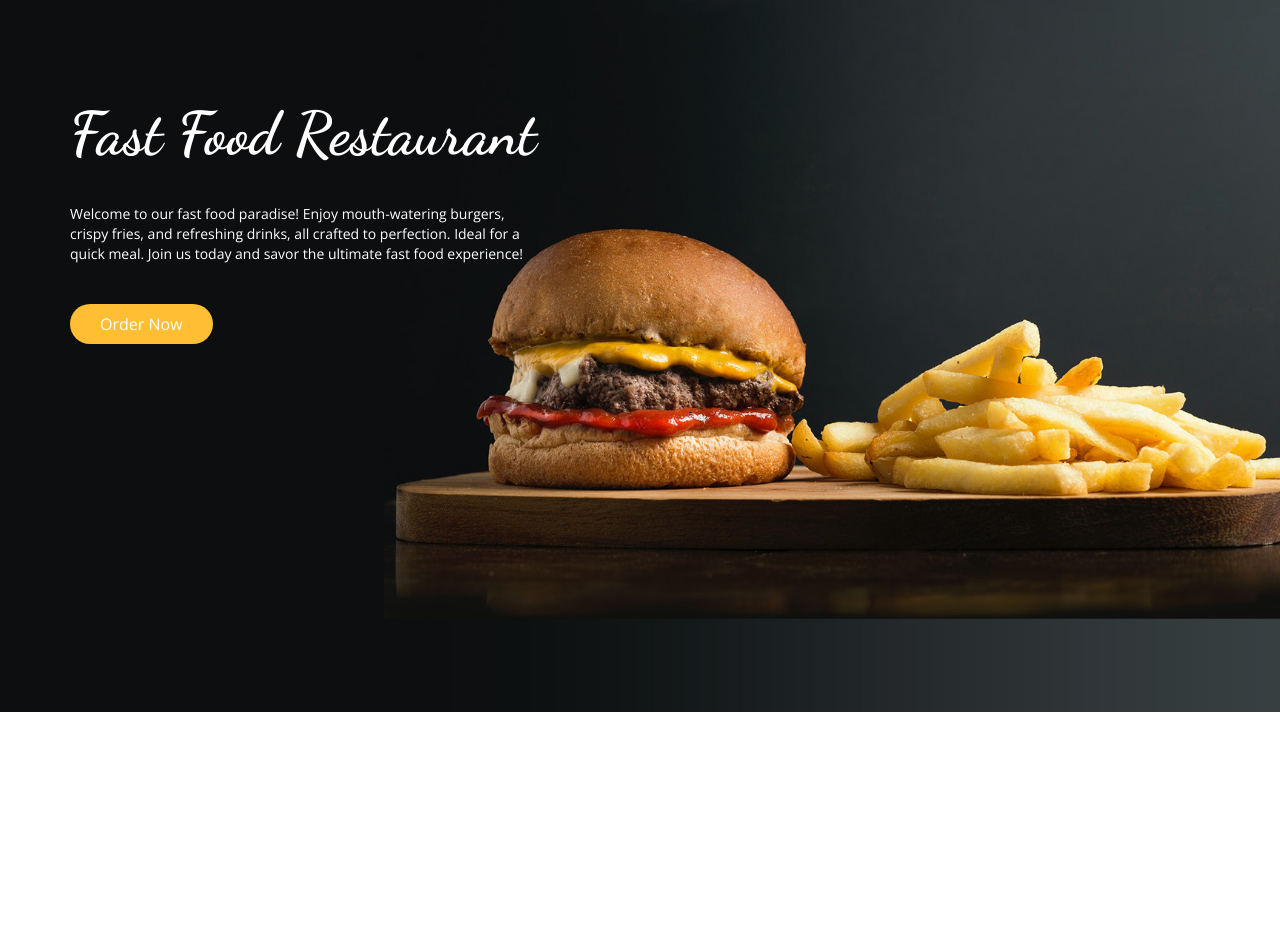
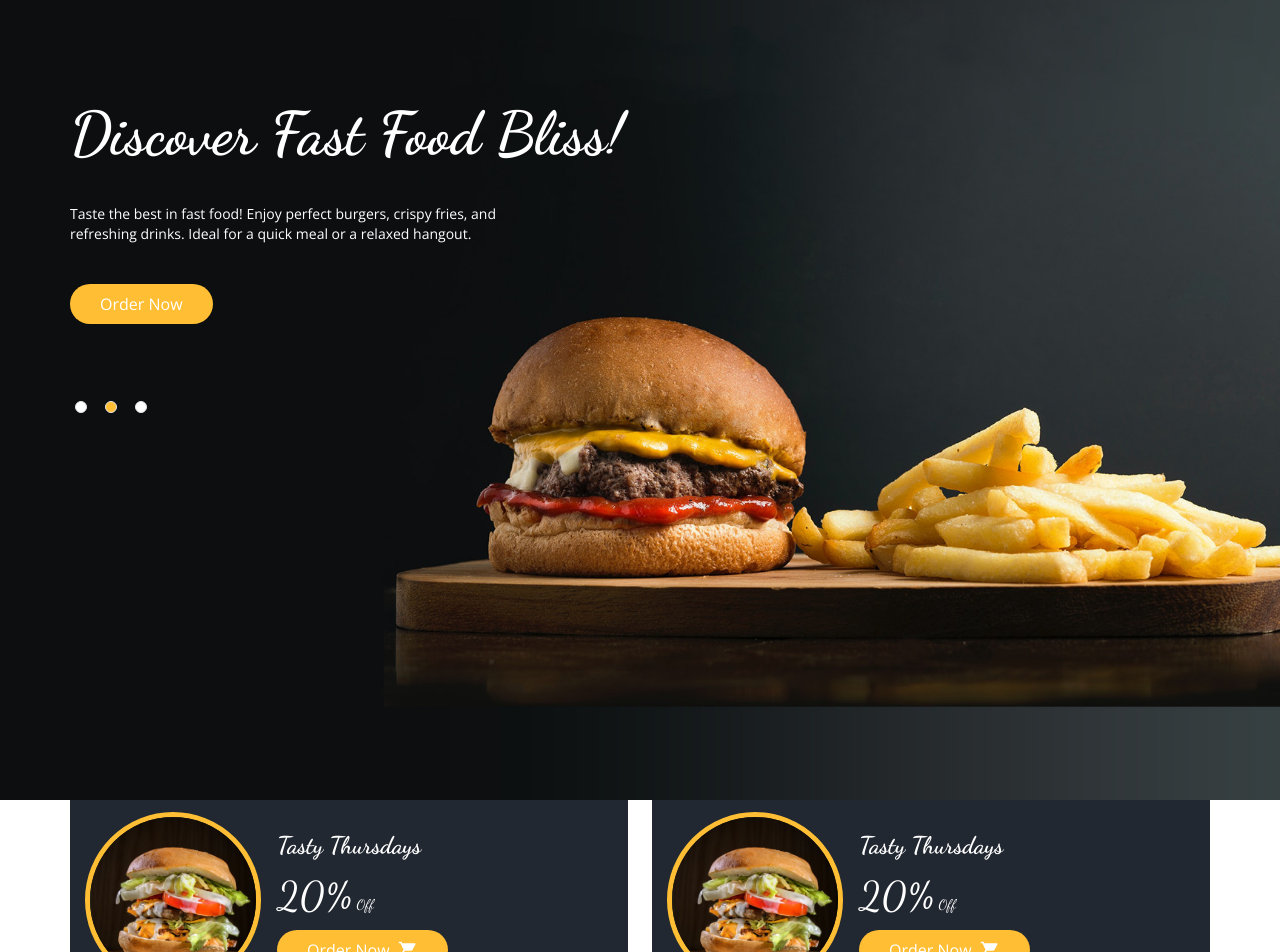
Before and after one commit to ycihan0/Food-Ordering, a Next.js app: page /home in a window 1280 px wide. Shown: the top 952 px of the page. Before the commit the page ends 800 px from the top, so only its background shows below. Built offline with nearby package versions, Linux system fonts and the light colour scheme.

Commit message:
add campaigns component

```diff
--- /dev/null
+++ b/components/ui/Campaigns.jsx
@@ -0,0 +1,40 @@
+import Image from "next/image"
+import Title from "./Title"
+import { MdShoppingCart } from "react-icons/md";
+
+const CampaignItem=()=>{
+    return(
+        <div className="bg-secondary flex-1 rounded-md py-5 px-[15px] flex items-center gap-x-4">
+        <div className="relative md:w-44 md:h-44 w-36 h-36 after:content-['']   border-[5px] border-primary rounded-full overflow-hidden">
+          <Image
+            src="/images/o1.jpg"
+            alt=""
+            layout="fill"
+            className="hover:scale-105 transition-all"
+            objectFit="cover"
+          />
+        </div>
+        <div className="text-white">
+          <Title addClass="text-2xl">Tasty Thursdays</Title>
+          <div className="font-dancing my-1">
+            <span className="text-[40px]">20%</span>
+            <span className="text-sm inline-block ml-1">Off</span>
+          </div>
+          <button className="btn-primary flex items-center gap-x-2">
+            Order Now <MdShoppingCart size={20} />
+          </button>
+        </div>
+      </div>
+    )
+}
+
+const Campaigns = () => {
+  return (
+    <div className="flex justify-between container mx-auto py-20 gap-6 flex-wrap">
+     <CampaignItem/>
+     <CampaignItem/>
+    </div>
+  )
+}
+
+export default Campaigns
--- a/components/ui/Carousel.jsx
+++ b/components/ui/Carousel.jsx
@@ -1,25 +1,73 @@
 import Image from "next/image";
-import React from "react";
 import Title from "./Title";
+import Slider from "react-slick";
 
 const Carousel = () => {
+    const settings = {
+        dots: true,
+        infinite: true,
+        speed: 500,
+        slidesToShow: 1,
+        slidesToScroll: 1,
+        arrows: false,
+        autoplay: true,
+        autoplaySpeed: 3000,
+        appenDots: (dots) => (
+          <div>
+            <ul>{dots}</ul>
+          </div>
+        ),
+        customPaging: (i) => (
+          <div className="w-3 h-3 border bg-white rounded-full mt-10"></div>
+        ),
+      };
+
   return (
     <div className="h-screen w-full container mx-auto -mt-[88px]">
       <div className="absolute top-0 left-0 w-full h-full">
         <div className="relative h-full w-full">
-        <Image src="/images/hero.jpg" alt="" layout="fill" objectFit="cover" />
+          <Image
+            src="/images/hero.jpg"
+            alt=""
+            layout="fill"
+            objectFit="cover"
+          />
         </div>
       </div>
-      <div className="relative text-white top-48 flex flex-col items-start gap-y-10">
+      <Slider {...settings}>
+        <div>
+          <div className="mt-48 text-white  flex flex-col items-start gap-y-10">
             <Title addClass="text-6xl">Fast Food Restaurant</Title>
             <p className="text-sm sm:w-2/5 w-full">
               Welcome to our fast food paradise! Enjoy mouth-watering burgers,
-          crispy fries, and refreshing drinks, all crafted to perfection. Ideal
-          for a quick meal. Join us today and savor the ultimate fast food
-          experience!
+              crispy fries, and refreshing drinks, all crafted to perfection.
+              Ideal for a quick meal. Join us today and savor the ultimate fast
+              food experience!
             </p>
             <button className="btn-primary">Order Now</button>
           </div>
+
+        </div>
+        <div>
+          <div className="mt-48 text-white  flex flex-col items-start gap-y-10">
+            <Title addClass="text-6xl">Discover Fast Food Bliss!</Title>
+            <p className="text-sm sm:w-2/5 w-full">
+            Taste the best in fast food! Enjoy perfect burgers, crispy fries, and refreshing drinks. Ideal for a quick meal or a relaxed hangout.
+            </p>
+            <button className="btn-primary">Order Now</button>
+          </div>
+
+        </div>
+        <div>
+          <div className="mt-48 text-white  flex flex-col items-start gap-y-10">
+            <Title addClass="text-6xl">Savor the Flavor Revolution!</Title>
+            <p className="text-sm sm:w-2/5 w-full">
+            Step into fast food bliss! Our delicious burgers, crispy fries, and refreshing drinks are crafted to perfection. Ideal for a quick meal or a casual hangout. Join us today and enjoy the ultimate fast food experience!
+            </p>
+            <button className="btn-primary">Order Now</button>
+          </div>
+        </div>
+      </Slider>
     </div>
   );
 };
--- a/pages/home/index.jsx
+++ b/pages/home/index.jsx
@@ -1,10 +1,12 @@
+import Campaigns from '@/components/ui/Campaigns'
 import Carousel from '@/components/ui/Carousel'
 import React from 'react'
 
 const Index = () => {
   return (
-    <div className="relative ">
+    <div>
       <Carousel/>
+      <Campaigns/>
     </div>
   )
 }
--- a/styles/globals.css
+++ b/styles/globals.css
@@ -16,3 +16,15 @@ body {
 .btn-primary {
   @apply text-white px-[30px] py-[8px] rounded-3xl bg-primary cursor-pointer hover:opacity-70 transition-all;
 }
+
+.slick-dots {
+  @apply !flex justify-start w-full;
+}
+
+.slick-dots .slick-active div {
+  @apply bg-primary;
+}
+
+.slick-dots div {
+  @apply !m-0 !mt-8;
+}
```
Also changed, not shown: public/images/o1.jpg (added). Lines whose indentation alone changed are shown as unchanged.
